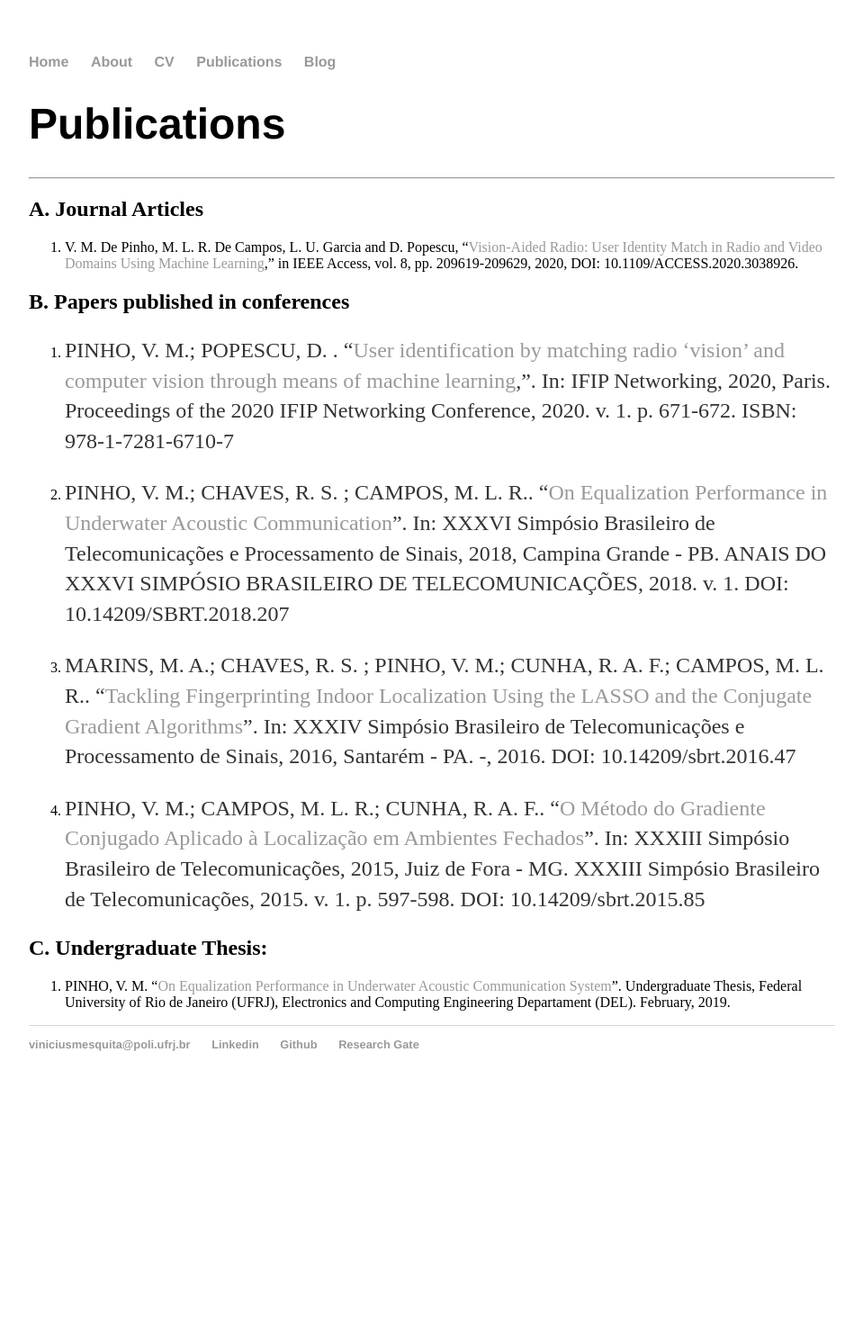
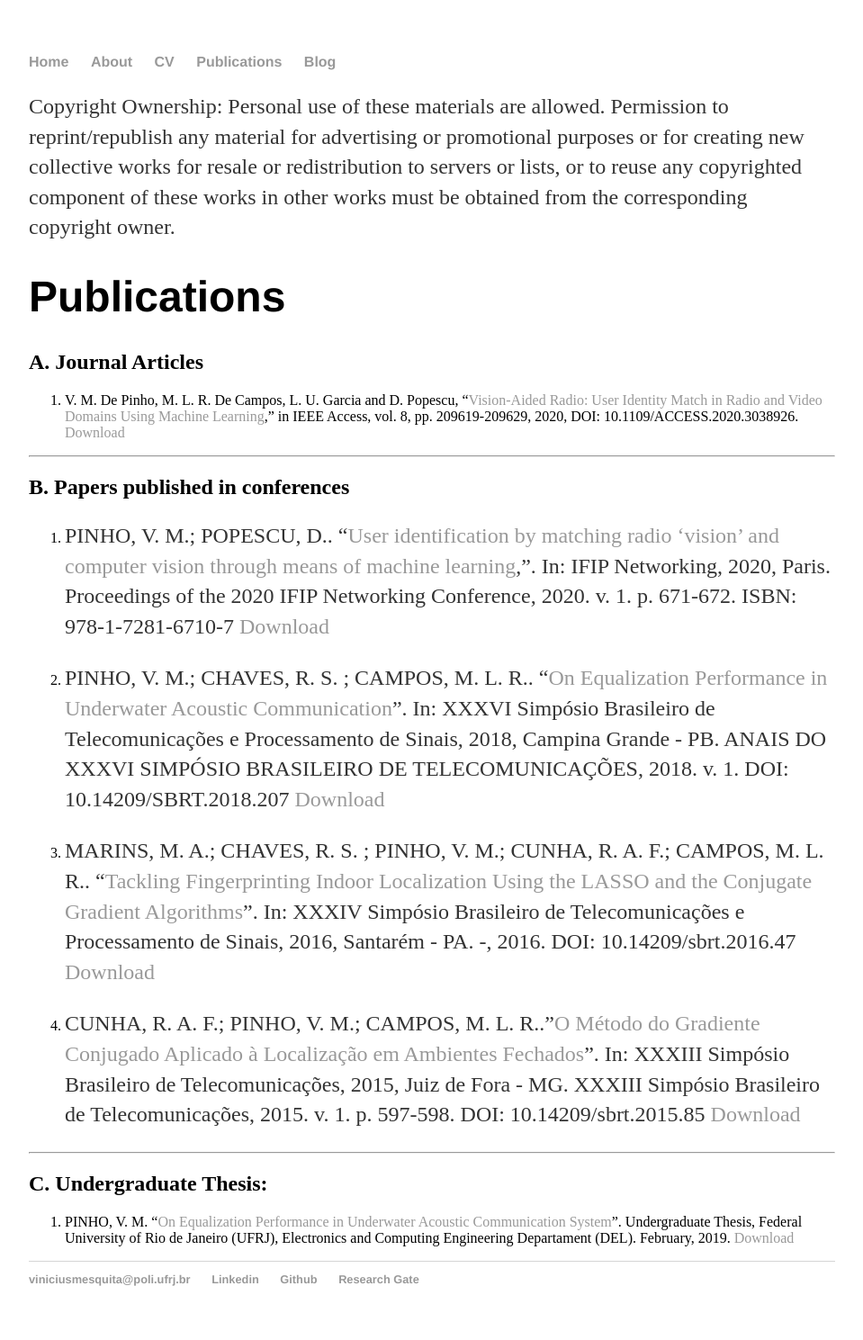
Before and after one commit to mesquita/mesquita.github.io, a Jekyll site: the page built from publications.md, in a window 1280 px wide. Shown: the whole page at 90% size, without its empty margins (160-1119 px from the left). Built offline with Jekyll 4.4.1, drawn with Linux system fonts in a browser that asks for light colours; before the commit the page ends 1228 px from its top, so only the background shows below that.

Commit message:
Add papers pdfs

```diff
--- a/publications.md
+++ b/publications.md
@@ -5,20 +5,24 @@ permalink: /publications/
 id: publications
 ---
 
+Copyright Ownership: Personal use of these materials are allowed. Permission to reprint/republish any material for advertising or promotional purposes or for creating new collective works for resale or redistribution to servers or lists, or to reuse any copyrighted component of these works in other works must be obtained from the corresponding copyright owner.
+
 # Publications
+
+## A. Journal Articles
+1. V. M. De Pinho, M. L. R. De Campos, L. U. Garcia and D. Popescu, "[Vision-Aided Radio: User Identity Match in Radio and Video Domains Using Machine Learning](https://ieeexplore.ieee.org/document/9262943/)," in IEEE Access, vol. 8, pp. 209619-209629, 2020, DOI: 10.1109/ACCESS.2020.3038926. [Download](papers/j01.pdf)
+
 ---
-## A. Journal Articles
-1. V. M. De Pinho, M. L. R. De Campos, L. U. Garcia and D. Popescu, "[Vision-Aided Radio: User Identity Match in Radio and Video Domains Using Machine Learning](https://ieeexplore.ieee.org/document/9262943/)," in IEEE Access, vol. 8, pp. 209619-209629, 2020, DOI: 10.1109/ACCESS.2020.3038926.
+## B. Papers published in conferences
+1. PINHO, V. M.; POPESCU, D.. "[User identification by matching radio 'vision' and computer vision through means of machine learning](https://ieeexplore.ieee.org/document/9142812),". In: IFIP Networking, 2020, Paris. Proceedings of the 2020 IFIP Networking Conference, 2020. v. 1. p. 671-672. ISBN: 978-1-7281-6710-7 [Download](papers/c04.pdf)
 
-## B. Papers published in conferences
-1. PINHO, V. M.; POPESCU, D. . "[User identification by matching radio 'vision' and computer vision through means of machine learning](https://ieeexplore.ieee.org/document/9142812),". In: IFIP Networking, 2020, Paris. Proceedings of the 2020 IFIP Networking Conference, 2020. v. 1. p. 671-672. ISBN: 978-1-7281-6710-7
+2. PINHO, V. M.; CHAVES, R. S. ; CAMPOS, M. L. R.. "[On Equalization Performance in Underwater Acoustic Communication](https://www.researchgate.net/publication/326378250_On_Equalization_Performance_in_Underwater_Acoustic_Communication?_sg=54PA0udLekDiwv-VEnKBS3aCdjgjCkkhKXoEUotKK3GF-gwQksExU_i8FunUzEFTeqPfl4ehEyeqrw.DvOO58Cklc1ucky2V1sXcMAR3walp8-WoV_dpbF0RGBhBGaX_TeYVX3_gY7K8JtbigjEcyBg3xLHvFMiX2D4qg&_sgd%5Bnc%5D=1&_sgd%5Bncwor%5D=0)". In: XXXVI Simpósio Brasileiro de Telecomunicações e Processamento de Sinais, 2018, Campina Grande - PB. ANAIS DO XXXVI SIMPÓSIO BRASILEIRO DE TELECOMUNICAÇÕES, 2018. v. 1. DOI: 10.14209/SBRT.2018.207 [Download](papers/c03.pdf)
 
-2. PINHO, V. M.; CHAVES, R. S. ; CAMPOS, M. L. R.. "[On Equalization Performance in Underwater Acoustic Communication](https://www.researchgate.net/publication/326378250_On_Equalization_Performance_in_Underwater_Acoustic_Communication?_sg=54PA0udLekDiwv-VEnKBS3aCdjgjCkkhKXoEUotKK3GF-gwQksExU_i8FunUzEFTeqPfl4ehEyeqrw.DvOO58Cklc1ucky2V1sXcMAR3walp8-WoV_dpbF0RGBhBGaX_TeYVX3_gY7K8JtbigjEcyBg3xLHvFMiX2D4qg&_sgd%5Bnc%5D=1&_sgd%5Bncwor%5D=0)". In: XXXVI Simpósio Brasileiro de Telecomunicações e Processamento de Sinais, 2018, Campina Grande - PB. ANAIS DO XXXVI SIMPÓSIO BRASILEIRO DE TELECOMUNICAÇÕES, 2018. v. 1. DOI: 10.14209/SBRT.2018.207
+3. MARINS, M. A.; CHAVES, R. S. ; PINHO, V. M.; CUNHA, R. A. F.; CAMPOS, M. L. R.. "[Tackling Fingerprinting Indoor Localization Using the LASSO and the Conjugate Gradient Algorithms](https://www.researchgate.net/publication/312936131_Tackling_Fingerprinting_Indoor_Localization_Using_the_LASSO_and_the_Conjugate_Gradient_Algorithms?_sg=54PA0udLekDiwv-VEnKBS3aCdjgjCkkhKXoEUotKK3GF-gwQksExU_i8FunUzEFTeqPfl4ehEyeqrw.DvOO58Cklc1ucky2V1sXcMAR3walp8-WoV_dpbF0RGBhBGaX_TeYVX3_gY7K8JtbigjEcyBg3xLHvFMiX2D4qg&_sgd%5Bnc%5D=1&_sgd%5Bncwor%5D=0)". In: XXXIV Simpósio Brasileiro de Telecomunicações e Processamento de Sinais, 2016, Santarém - PA. -, 2016. DOI: 10.14209/sbrt.2016.47 [Download](papers/c02.pdf)
 
-3. MARINS, M. A.; CHAVES, R. S. ; PINHO, V. M.; CUNHA, R. A. F.; CAMPOS, M. L. R.. "[Tackling Fingerprinting Indoor Localization Using the LASSO and the Conjugate Gradient Algorithms](https://www.researchgate.net/publication/312936131_Tackling_Fingerprinting_Indoor_Localization_Using_the_LASSO_and_the_Conjugate_Gradient_Algorithms?_sg=54PA0udLekDiwv-VEnKBS3aCdjgjCkkhKXoEUotKK3GF-gwQksExU_i8FunUzEFTeqPfl4ehEyeqrw.DvOO58Cklc1ucky2V1sXcMAR3walp8-WoV_dpbF0RGBhBGaX_TeYVX3_gY7K8JtbigjEcyBg3xLHvFMiX2D4qg&_sgd%5Bnc%5D=1&_sgd%5Bncwor%5D=0)". In: XXXIV Simpósio Brasileiro de Telecomunicações e Processamento de Sinais, 2016, Santarém - PA. -, 2016. DOI: 10.14209/sbrt.2016.47
+4. CUNHA, R. A. F.;  PINHO, V. M.; CAMPOS, M. L. R.."[O Método do Gradiente Conjugado Aplicado à Localização em Ambientes Fechados](https://www.researchgate.net/publication/325766189_O_Metodo_do_Gradiente_Conjugado_Aplicado_a_Localizacao_em_Ambientes_Fechados)". In: XXXIII Simpósio Brasileiro de Telecomunicações, 2015, Juiz de Fora - MG. XXXIII Simpósio Brasileiro de Telecomunicações, 2015. v. 1. p. 597-598. DOI: 10.14209/sbrt.2015.85 [Download](papers/c01.pdf)
 
-4. PINHO, V. M.; CAMPOS, M. L. R.; CUNHA, R. A. F.. "[O Método do Gradiente Conjugado Aplicado à Localização em Ambientes Fechados](https://www.researchgate.net/publication/325766189_O_Metodo_do_Gradiente_Conjugado_Aplicado_a_Localizacao_em_Ambientes_Fechados)". In: XXXIII Simpósio Brasileiro de Telecomunicações, 2015, Juiz de Fora - MG. XXXIII Simpósio Brasileiro de Telecomunicações, 2015. v. 1. p. 597-598. DOI: 10.14209/sbrt.2015.85
-
+---
 ## C. Undergraduate Thesis:
 
-1. PINHO, V. M. "[On Equalization Performance in Underwater Acoustic Communication System](https://www.researchgate.net/publication/331529947_On_Equalization_Performance_in_Underwater_Acoustic_Communication_System)". Undergraduate Thesis, Federal University of Rio de Janeiro (UFRJ), Electronics and Computing Engineering Departament (DEL). February, 2019.
+1. PINHO, V. M. "[On Equalization Performance in Underwater Acoustic Communication System](https://www.researchgate.net/publication/331529947_On_Equalization_Performance_in_Underwater_Acoustic_Communication_System)". Undergraduate Thesis, Federal University of Rio de Janeiro (UFRJ), Electronics and Computing Engineering Departament (DEL). February, 2019. [Download](papers/tcc.pdf)
```
Also changed, not shown: 6 other files.
